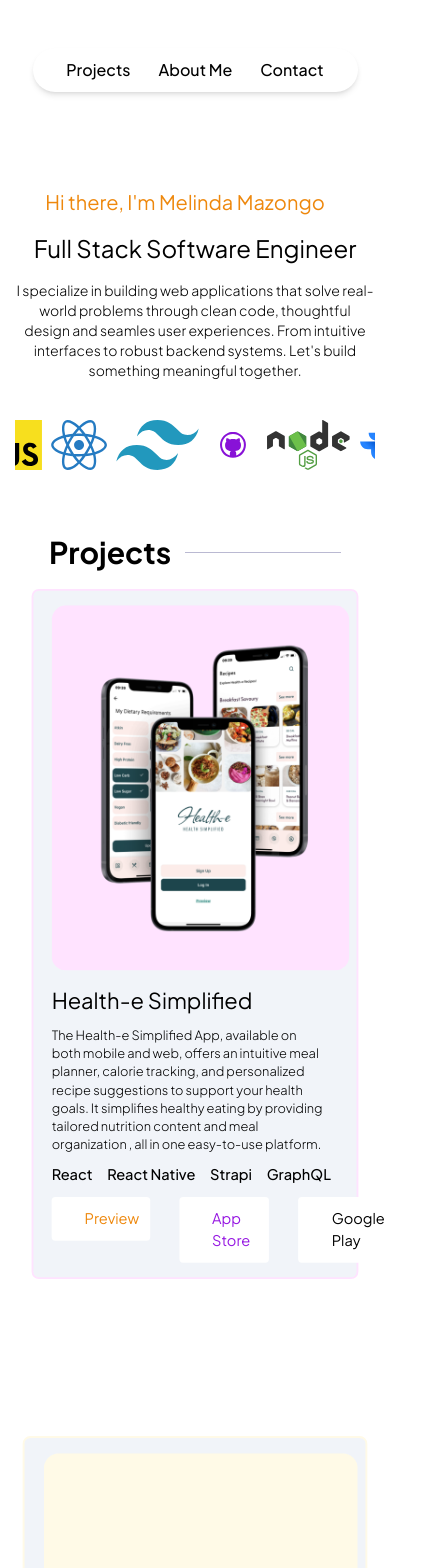
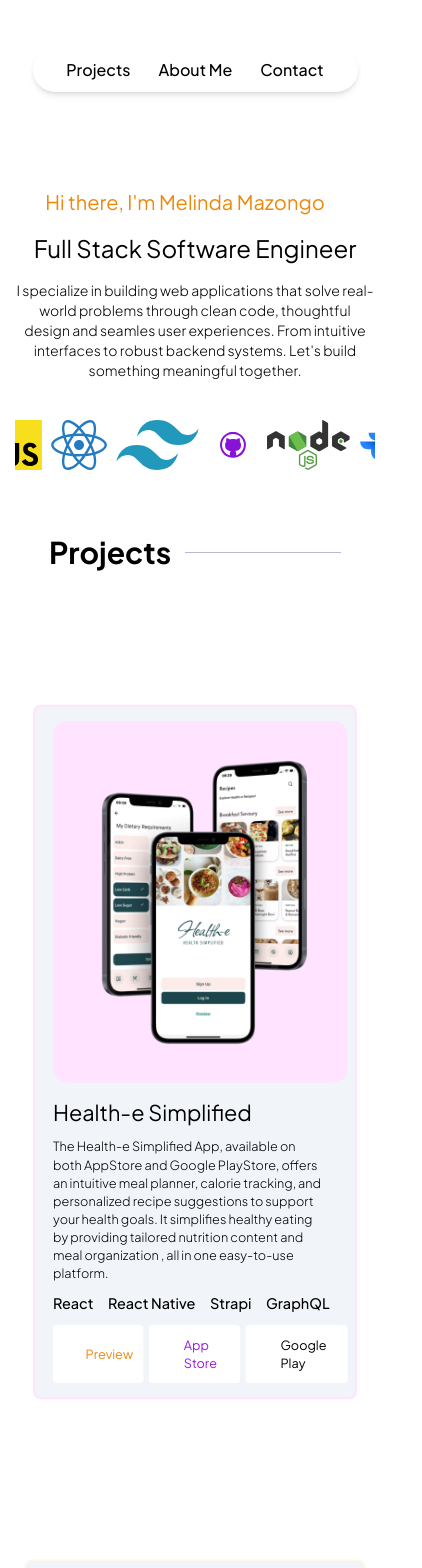
Before and after one commit to undercover-engineer/portfolio, a React (Vite) app: page / in a window 390 px wide. Shown: the top 1568 px of the page, 422 px wide, since content can reach past the window. Built offline with nearby package versions, Linux system fonts and the light colour scheme; some icons are missing.

Commit message:
feat: update project card styles for better responsiveness and enhance project description with platform availability

```diff
--- a/src/components/common/projectCard.tsx
+++ b/src/components/common/projectCard.tsx
@@ -70,34 +70,34 @@ export default function ProjectCard({
               </span>
             ))}
           </div>
-          <div className="flex gap-x-8">
+          <div className="flex max-sm:gap-x-1.5 gap-x-8 overflow-hidden">
             {sourceCode && (
               <a href={sourceCode} target="_blank" rel="noopener noreferrer">
-                <div className="flex bg-white gap-x-2 rounded items-center p-3 text-purple1">
+                <div className="flex bg-white gap-x-2 rounded items-center p-3 text-purple1 h-full">
                   <Icon icon="mdi:github" />
                   <span>GitHub </span>
                 </div>
               </a>
             )}
             <a href={liveDemo} target="_blank" rel="noopener noreferrer">
-              <div className="flex bg-white  gap-x-2 items-center p-3 text-orange1 rounded">
+              <div className="flex bg-white  gap-x-2 items-center p-3 text-orange1 rounded h-full">
                 <Icon icon="majesticons:open" />
-                <span>Preview</span>
+                <span className="max-sm:text-sm">Preview</span>
               </div>
             </a>
             {appStore && (
               <a href={appStore} target="_blank" rel="noopener noreferrer">
-                <div className="flex bg-white gap-x-2 items-center p-3 text-purple1 rounded">
+                <div className="flex bg-white gap-x-2 items-center p-3 text-purple1 rounded h-full">
                   <Icon icon="mdi:apple" className="w-6 h-6" />
-                  <span>App Store</span>
+                  <span className="max-sm:text-sm">App Store</span>
                 </div>
               </a>
             )}
             {googlePlay && (
               <a href={googlePlay} target="_blank" rel="noopener noreferrer">
-                <div className="flex bg-white gap-x-2 items-center p-3 text-black rounded">
+                <div className="flex bg-white gap-x-2 items-center p-3 text-black rounded h-full">
                   <Icon icon="mdi:google-play" className="w-6 h-6" />
-                  <span>Google Play</span>
+                  <span className="max-sm:text-sm">Google Play</span>
                 </div>
               </a>
             )}
--- a/src/components/sections/projects.tsx
+++ b/src/components/sections/projects.tsx
@@ -26,7 +26,7 @@ export default function Projects() {
   return (
     <div id="projects">
       <SectionDivider title="Projects" />
-      <main ref={container} className="relative mt-[5vh]">
+      <main ref={container} className="relative mt-40">
         {projectsData.map((project, index) => {
           const targetScale = 1 - (projectsData.length - index) * 0.05;
           return (
--- a/src/data.ts
+++ b/src/data.ts
@@ -2,7 +2,7 @@ export const projectsData = [
   {
     title: "Health-e Simplified",
     description:
-      "The Health-e Simplified App, available on both mobile and web, offers an intuitive meal planner, calorie tracking, and personalized recipe suggestions to support your health goals. It simplifies healthy eating by providing tailored nutrition content and meal organization  , all in one easy-to-use platform.",
+      "The Health-e Simplified App, available on both AppStore and Google PlayStore, offers an intuitive meal planner, calorie tracking, and personalized recipe suggestions to support your health goals. It simplifies healthy eating by providing tailored nutrition content and meal organization  , all in one easy-to-use platform.",
     image: "/assets/health-simplified.png",
     tags: ["React", "React Native", "Strapi", "GraphQL"],
     color: "#FFE3FF",
```
